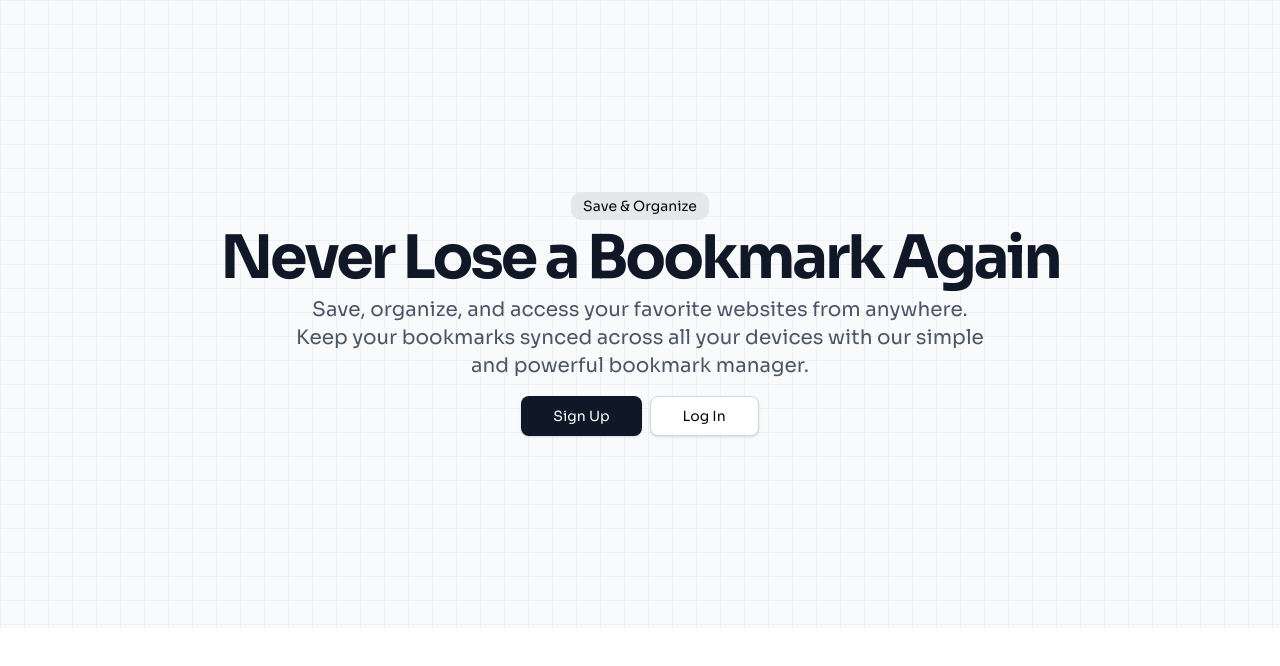
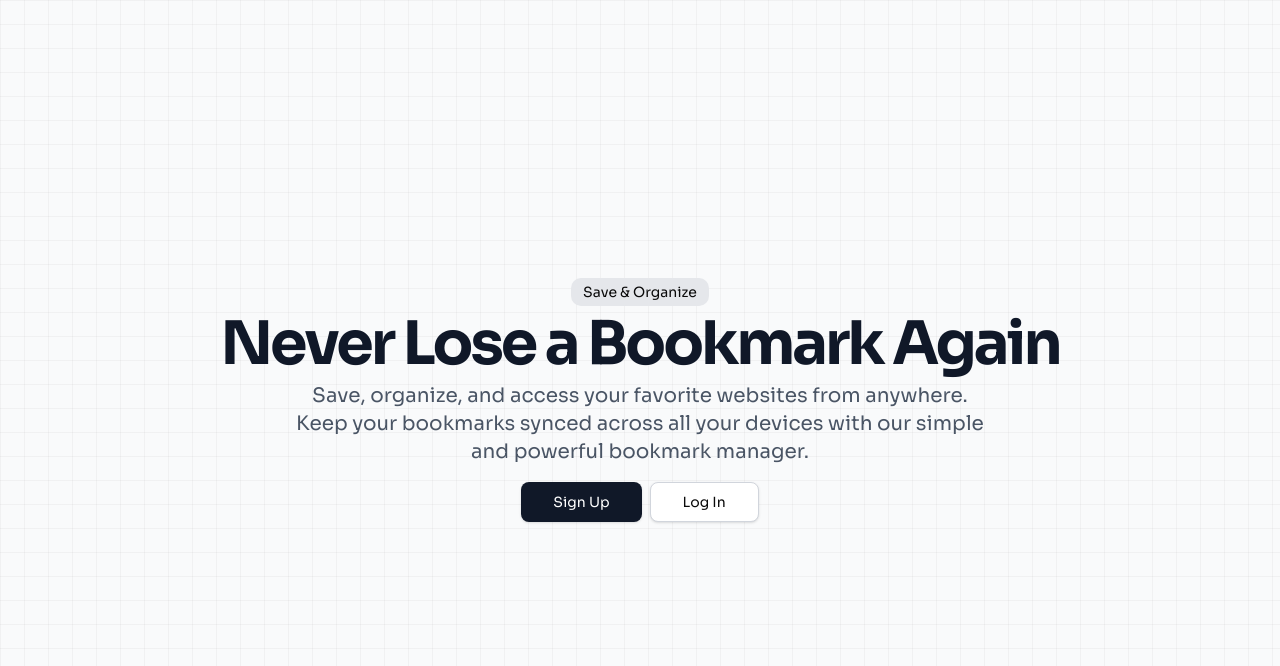
Before and after one commit to Tesfatsion-Gudeta/bookmark-frontend, a React (Vite) app: page / in a window 1280 px wide. Shown: the top 666 px of the page. Built offline with nearby package versions, Linux system fonts and the light colour scheme; no server answers.

Commit message:
fix: ensure Home section is full height and centered for better layout

```diff
--- a/src/pages/Home.tsx
+++ b/src/pages/Home.tsx
@@ -2,10 +2,13 @@ import { Link } from "react-router-dom";
 
 export default function Home() {
   return (
-    <section className="relative w-full py-12 md:py-24 lg:py-32 xl:py-48 bg-gray-50">
+    <section className="relative w-full min-h-screen py-12 md:py-24 lg:py-32 xl:py-48 bg-gray-50 flex items-center justify-center">
+      {/* Grid background */}
       <div className="absolute inset-0 opacity-50">
         <div className="h-full w-full bg-[linear-gradient(to_right,#80808025_1px,transparent_1px),linear-gradient(to_bottom,#80808025_1px,transparent_1px)] bg-[size:24px_24px]"></div>
       </div>
+
+      {/* Content */}
       <div className="container px-4 md:px-6 relative z-10 mx-auto">
         <div className="flex flex-col items-center space-y-4 text-center">
           <div className="space-y-2">
```
